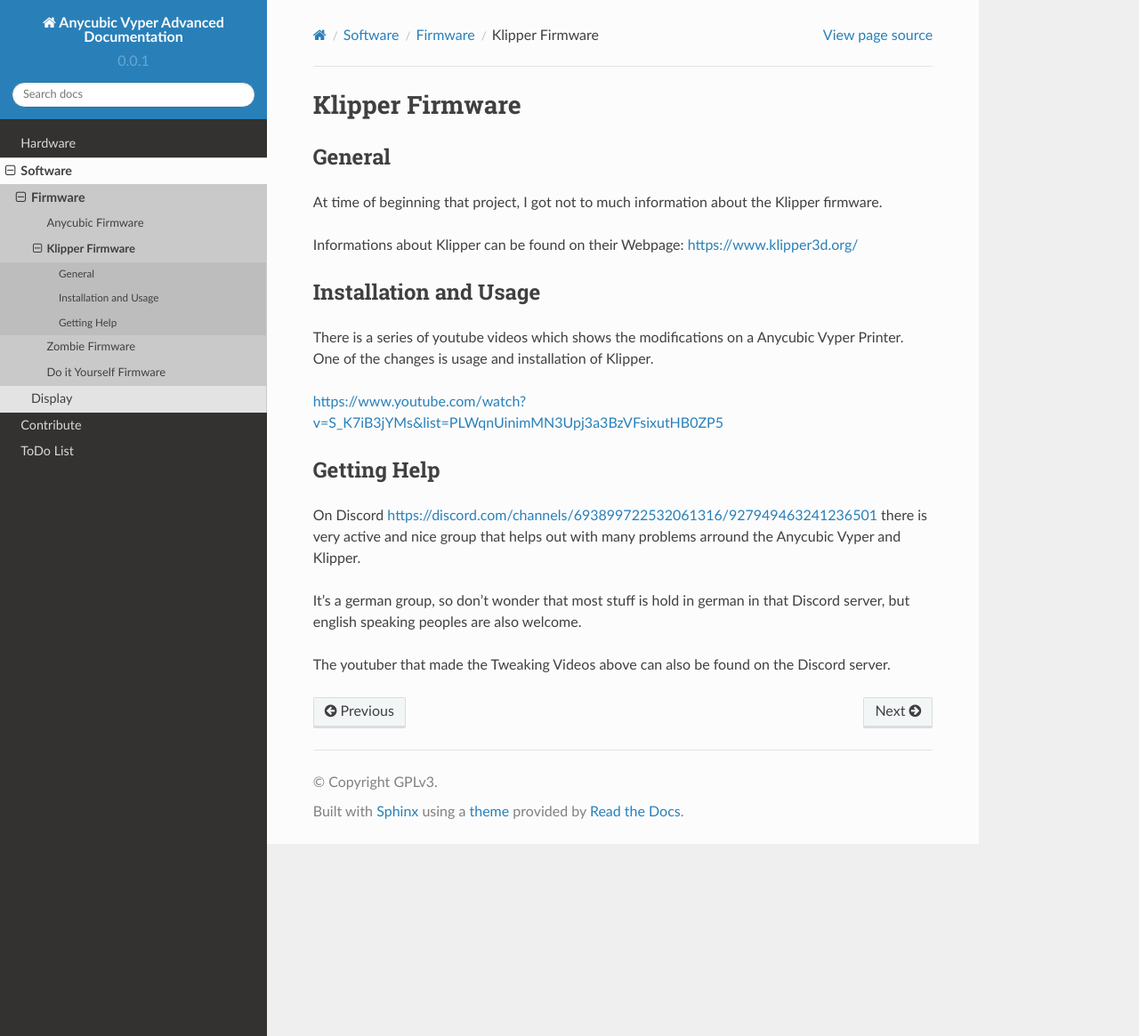
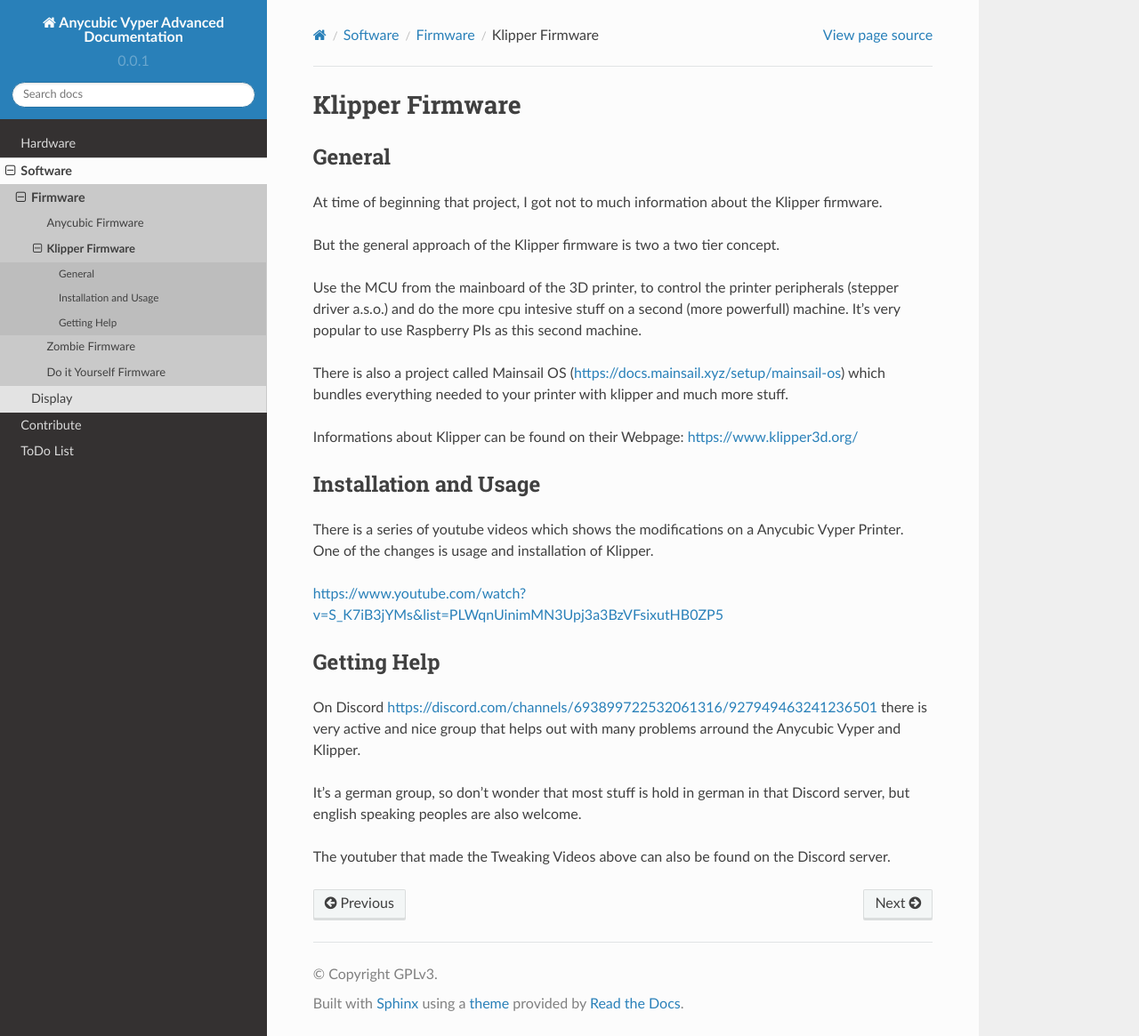
Before and after one commit to seho85/anycubic-vyper-doc, a Sphinx documentation site: the page built from docs/source/software/firmware/klipper/klipper_fw_index.rst, in a window 1280 px wide and 1165 px high. Shown: the whole window at 89% size. Built offline with Sphinx 7.4.7 and the Read the Docs theme 2.0.0, drawn with Linux system fonts in a browser that asks for light colours.

Commit message:
Added a few more informations about klipper

```diff
--- a/docs/source/software/firmware/klipper/klipper_fw_index.rst
+++ b/docs/source/software/firmware/klipper/klipper_fw_index.rst
@@ -6,8 +6,15 @@
 
 At time of beginning that project, I got not to much information about the Klipper firmware.
 
+But the general approach of the Klipper firmware is two a two tier concept.
+
+Use the MCU from the mainboard of the 3D printer, to control the printer peripherals (stepper driver a.s.o.) and do the more
+cpu intesive stuff on a second (more powerfull) machine. It's very popular to use Raspberry PIs as this second machine.
+
+There is also a project called Mainsail OS (https://docs.mainsail.xyz/setup/mainsail-os) which bundles everything needed to
+your printer with klipper and much more stuff.
+
 Informations about Klipper can be found on their Webpage: https://www.klipper3d.org/
-
 
 
 Installation and Usage
```
